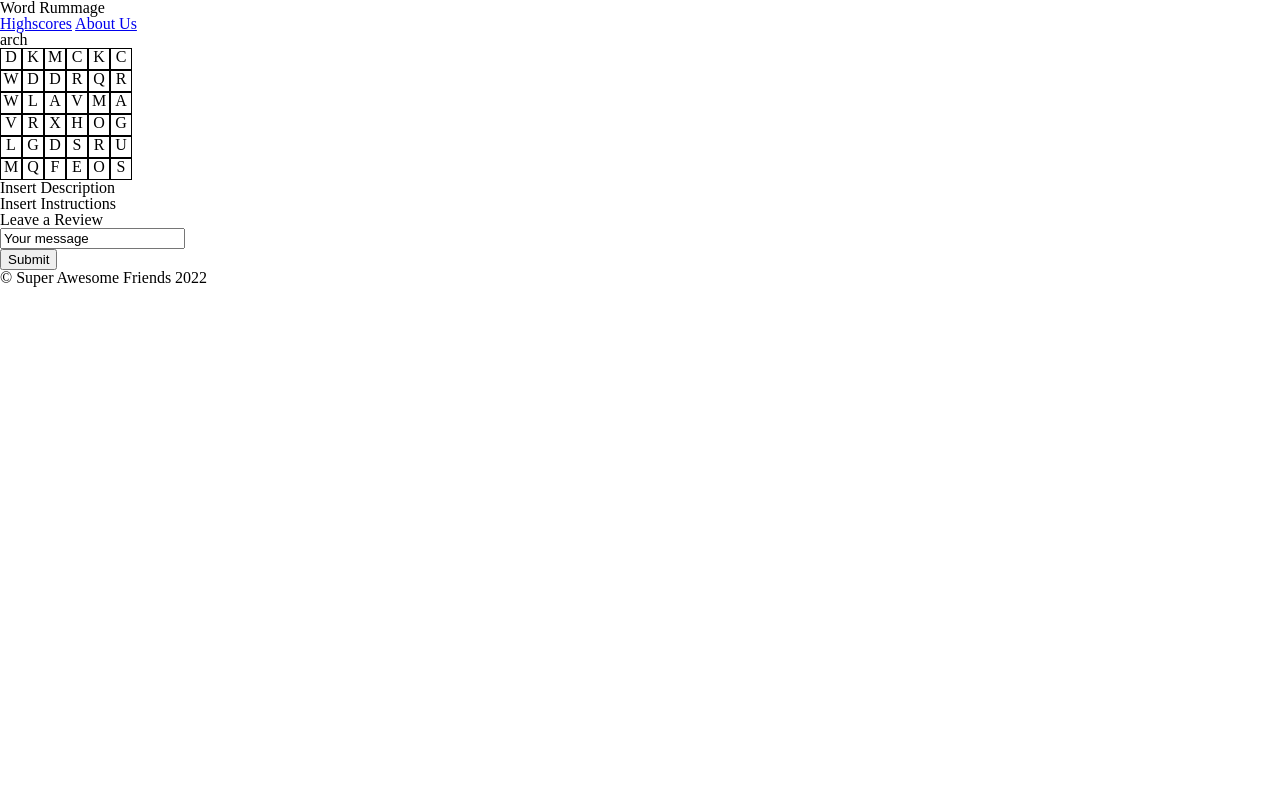
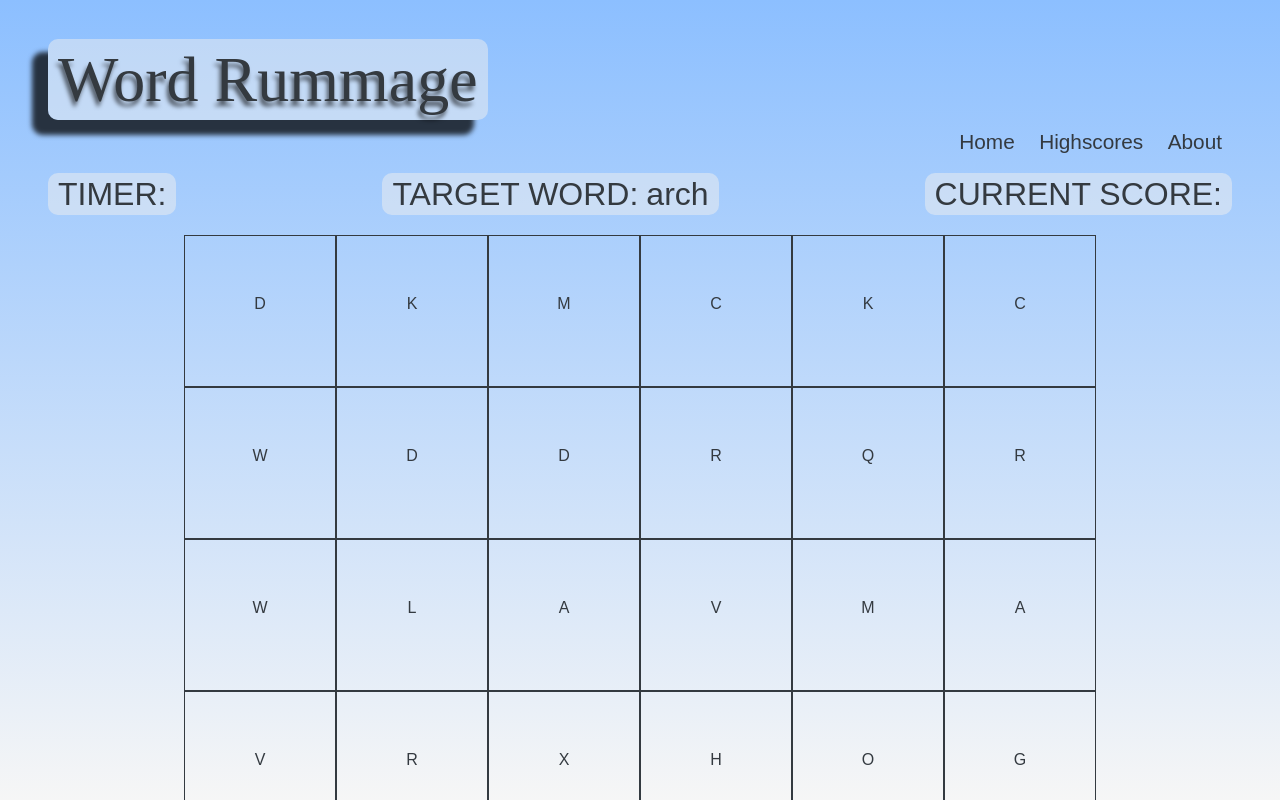
Before and after one commit to Word-Rummage/Word-Rummage, a plain HTML site: page index.html in a window 1280 px wide. Shown: the top 800 px of the page. Drawn offline with Linux system fonts and the light colour scheme; a web font is replaced by a local one.

Commit message:
added all css styling to index html

```diff
--- a/css/index.css
+++ b/css/index.css
@@ -1,3 +1,8 @@
+@font-face {
+  font-family: "videophreak";
+  src: url('../assets/videophreak.regular.ttf') format('truetype');
+}
+
 .letter-block{
   height: 20px;
   width: 20px;
@@ -8,3 +13,91 @@
   display: flex;
 
 }
+
+body {
+  background: #101010;
+  background: rgb(246, 246, 246);
+  background: linear-gradient(0deg, rgba(246, 246, 246, 1) 0%, rgba(140, 191, 255, 1) 100%);
+  font-family: sans-serif;
+  padding: 3rem;
+  color: #343A40;
+  min-height: 100%;
+  background-repeat: no-repeat;
+  background-attachment: fixed;
+}
+
+#top-bar {
+  display: flex;
+  justify-content: space-between;
+  font-size: 2em;
+
+}
+
+#target-word p {
+  display:inline;
+  margin-left: 8px;
+}
+
+
+
+#top-bar h2 {
+  display: inline;
+  padding: 5px 10px;
+  border-radius: 10px;
+  background-color: rgba(240,240,240,0.5);
+}
+
+h1 {
+  font-size: 4em;
+  font-family: 'videophreak';
+  text-shadow: -2px 5px 4px rgba(0,0,0,0.6);
+  display:inline;
+  background-color: rgba(240,240,240,0.5);
+  padding: 5px 10px;
+  border-radius: 10px;
+  box-shadow: -15px 14px 5px 1px rgba(0,0,0,0.75);
+  -webkit-box-shadow: -15px 14px 5px 1px rgba(0,0,0,0.75);
+  -moz-box-shadow: -15px 14px 5px 1px rgba(0,0,0,0.75);
+
+}
+
+a {
+  text-decoration: none;
+  color: #343A40;
+  font-size: 1.3em;
+}
+
+nav {
+  display: flex;
+  margin: 20px 0px;
+}
+
+nav ul {
+  margin-left: auto;
+}
+
+nav a {
+  margin: 10px 10px;
+}
+
+#gameboard {
+  margin:20px auto;
+  display:block;
+
+}
+
+.letter-block {
+  min-width:30px;
+  min-height:30px;
+  padding:60px
+}
+
+.letter-block:hover {
+  background-color:white;
+}
+
+.letter-row {
+  justify-content:center;
+  width: max-content;
+  margin:auto;
+}
--- a/index.html
+++ b/index.html
@@ -13,16 +13,20 @@
   <header>
     <h1>Word Rummage</h1>
     <nav>
-      <a href="highscore.html">Highscores</a>
-      <a href="aboutme.html">About Us</a>
+      <ul>
+        <p id="user-name"></p>
+        <a href="index.html">Home</a>
+        <a href="highscore.html">Highscores</a>
+        <a href="aboutme.html">About</a>
+      </ul>
     </nav>
   </header>
 
   <main>
     <section id="top-bar">
-      <h2 id="timer"></h2>
-      <h2 id="target-word"></h2>
-      <h2 id="current-score"></h2>
+      <h2 id="timer">TIMER:</h2>
+      <h2 id="target-word">TARGET WORD:</h2>
+      <h2 id="current-score">CURRENT SCORE:</h2>
     </section>
     <section id="gameboard">
 
```
